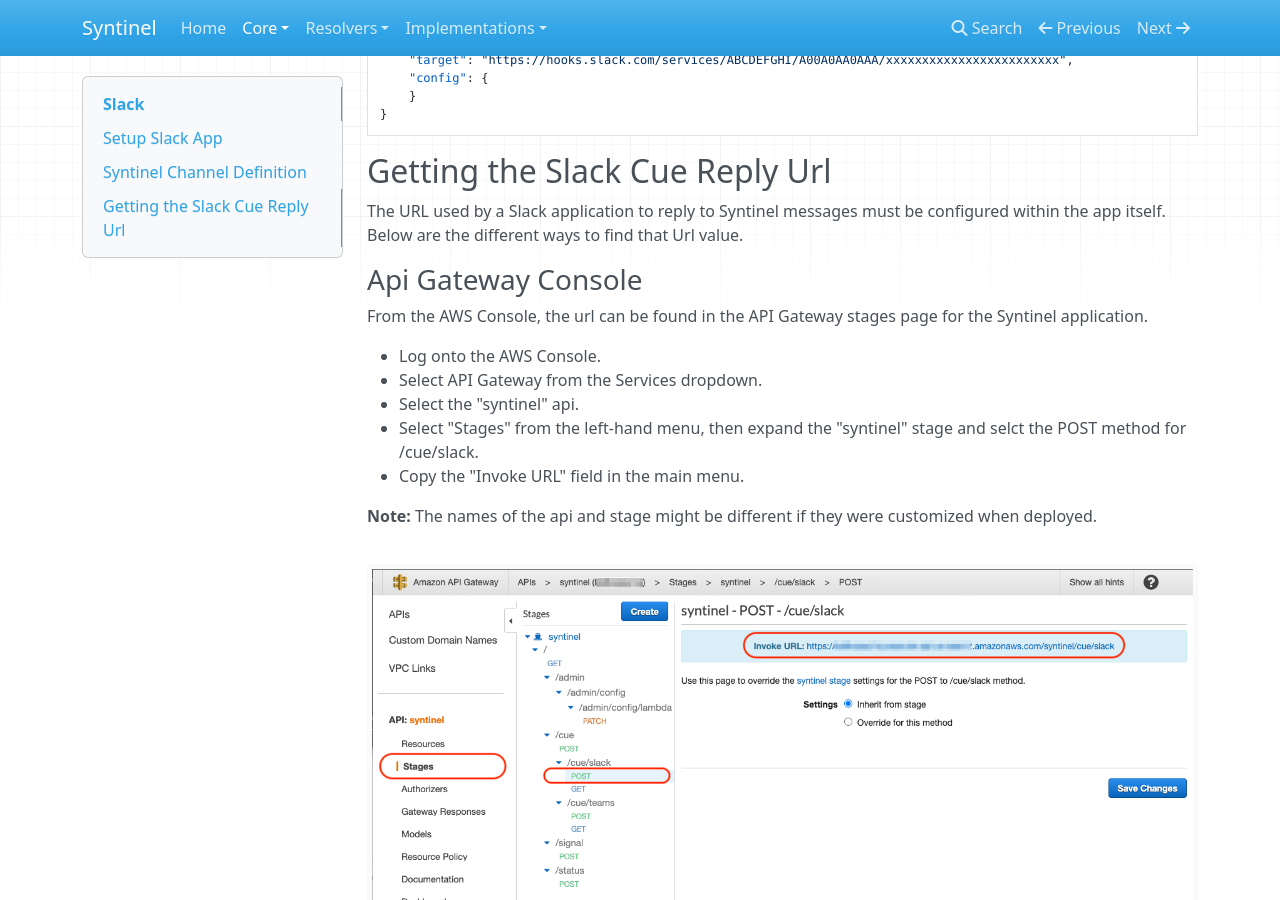
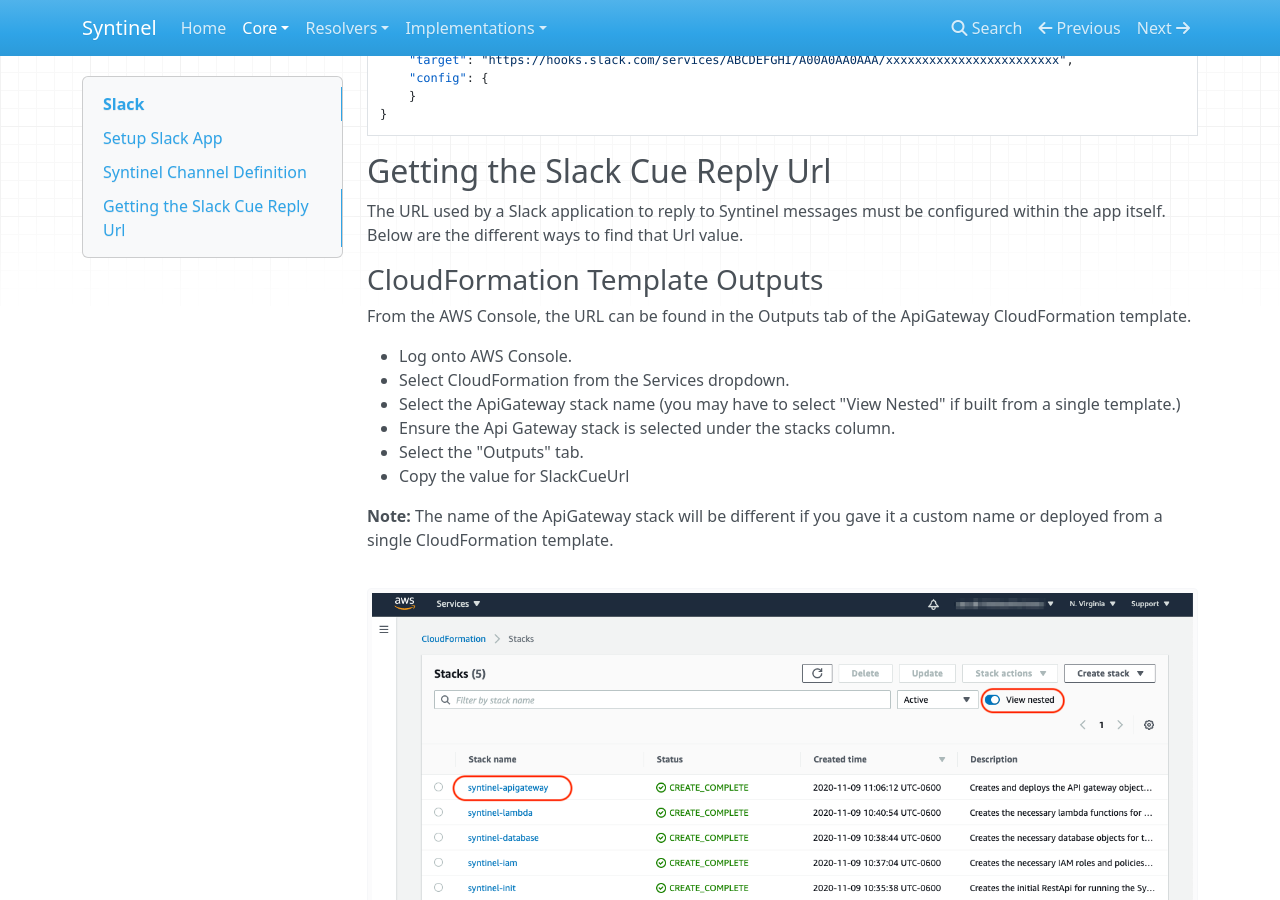
Before and after one commit to SynapseProject/syntinel.docs, an MkDocs documentation site: the page built from docs/core/channels/slack.md, in a window 1280 px wide and 900 px high, scrolled down 5135 px. Built offline with MkDocs 1.6.1, drawn with Linux system fonts in a browser that asks for light colours; nearby versions of some CDN libraries; old or Windows-style settings are respelled for this version of MkDocs.

Commit message:
Updated to demonstrate getting Cue URL's from CloudFormation template outputs.

```diff
--- a/docs/core/channels/slack.md
+++ b/docs/core/channels/slack.md
@@ -59,6 +59,23 @@ There is no "config" section needed for Slack channels.
 
 The URL used by a Slack application to reply to Syntinel messages must be configured within the app itself.   Below are the different ways to find that Url value.
 
+### CloudFormation Template Outputs
+
+From the AWS Console, the URL can be found in the Outputs tab of the ApiGateway CloudFormation template.
+
+- Log onto AWS Console.
+- Select CloudFormation from the Services dropdown.
+- Select the ApiGateway stack name (you may have to select "View Nested" if built from a single template.)
+- Ensure the Api Gateway stack is selected under the stacks column.
+- Select the "Outputs" tab.
+- Copy the value for SlackCueUrl
+
+**Note:** The name of the ApiGateway stack will be different if you gave it a custom name or deployed from a single CloudFormation template.
+
+![Select Template](../../resources/channels/apigateway-url-001.png)
+
+![Get Url](../../resources/channels/apigateway-url-002.png)
+
 ### Api Gateway Console
 
 From the AWS Console, the url can be found in the API Gateway stages page for the Syntinel application.
```
Also changed, not shown: docs/core/channels/teams.md (+17 -0 lines), docs/resources/channels/apigateway-url-001.png (added), docs/resources/channels/apigateway-url-002.png (added).
